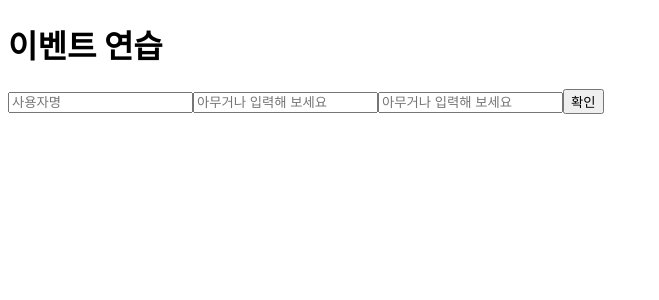
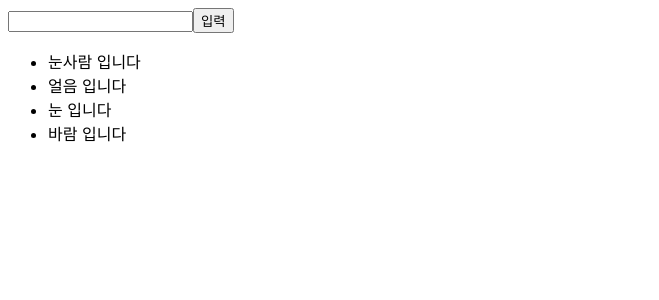
Before and after one commit to jackiehoon/nepp-react-5, a React (Create React App) app in the folder react-app/: page / in a window 1280 px wide. Shown: the top 300 px of the page, without its empty margins (0-659 px from the left). Built offline with nearby package versions, Linux system fonts and the light colour scheme; the HTML template or start-up script is replaced by a standard one.

Commit message:
day:04-1 반복

```diff
--- a/react-app/src/App.js
+++ b/react-app/src/App.js
@@ -1,9 +1,9 @@
-import EventPractice from "./components/EventPractice";
+import IterationSample from "./components/IterationSample";
 
 function App() {
   return (
     <>
-      <EventPractice />
+      <IterationSample />
     </>
   );
 }
--- /dev/null
+++ b/react-app/src/components/IterationSample.jsx
@@ -0,0 +1,42 @@
+import { useState } from "react";
+
+const IterationSample = () => {
+  const [text, setText] = useState("");
+  const [names, setNames] = useState([
+    { id: 1, text: "눈사람" },
+    { id: 2, text: "얼음" },
+    { id: 3, text: "눈" },
+    { id: 4, text: "바람" },
+  ]);
+
+  const handleClick = () => {
+    if (!text) return;
+
+    const newArr = [...names, text];
+    setNames(newArr);
+    setText("");
+  };
+
+  const handleDelete = (id) => {
+    filter;
+  };
+
+  return (
+    <div>
+      <input value={text} onChange={(e) => setText(e.target.value)} />
+      <button onClick={handleClick}>입력</button>
+
+      <ul>
+        {names.map((name, i) => (
+          <div key={i}>
+            <li onDoubleClick={() => handleDelete(name.id)}>
+              {name.text} 입니다
+            </li>
+          </div>
+        ))}
+      </ul>
+    </div>
+  );
+};
+
+export default IterationSample;
```
Also changed, not shown: react-app/src/components/Counter.jsx (+1 -7 lines), react-app/src/components/JsxPractice.jsx (+3 -4 lines), 1 other file (tests, documents, lock files or other folders).
